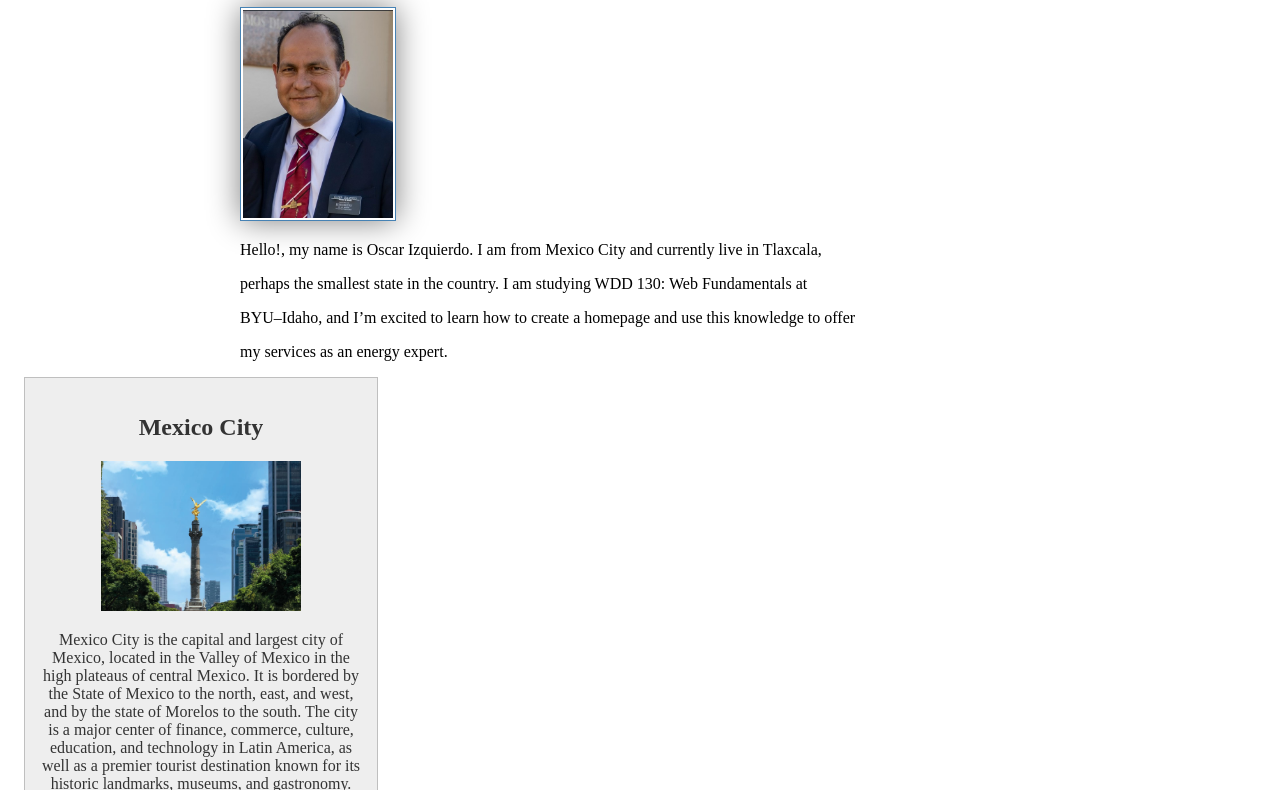
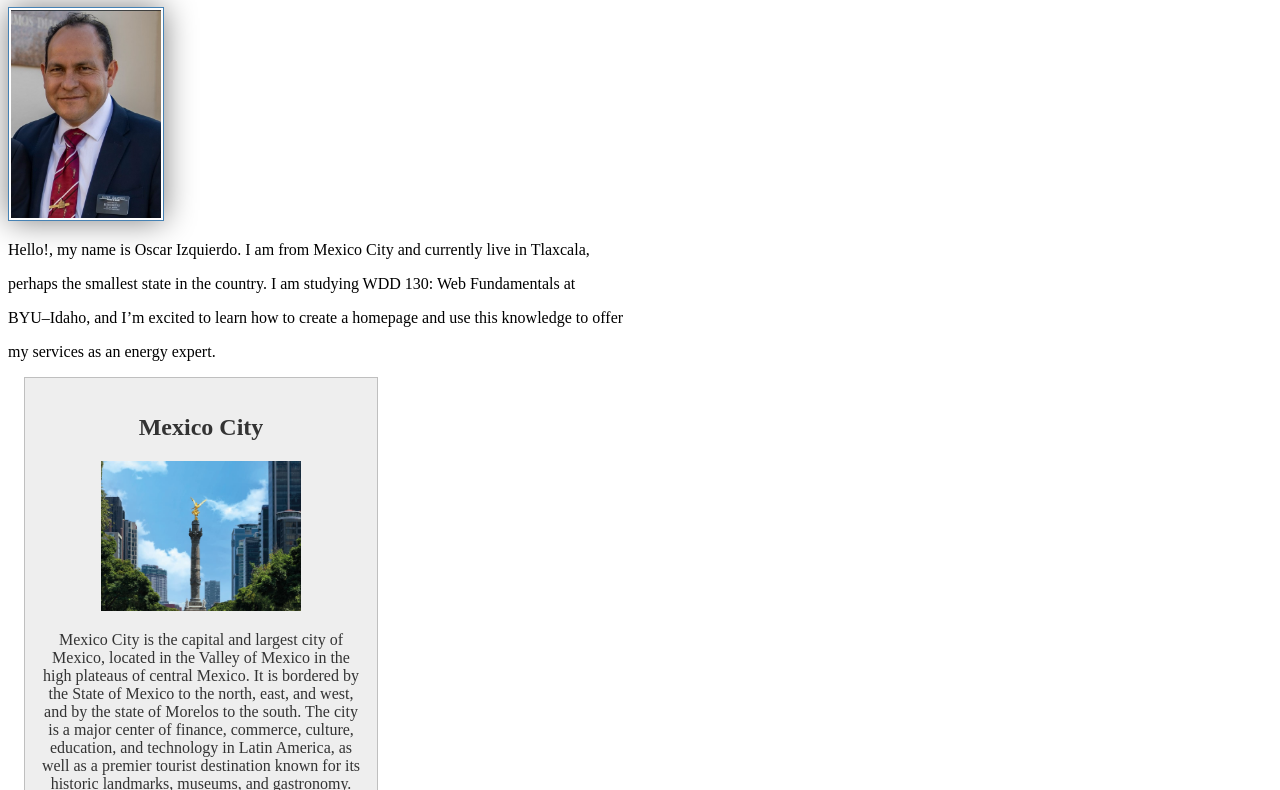
Before and after one commit to izceos67/wdd130, a plain HTML site: page index.html in a window 1280 px wide. Shown: the part 215-1005 px from the top of the page. Drawn offline with Linux system fonts and the light colour scheme.

Commit message:
fixing the main rule test2

```diff
--- a/index.html
+++ b/index.html
@@ -4,7 +4,7 @@
 <head>
     <meta charset="UTF-8">
     <meta name="viewport" content="width=device-width, initial-scale=1.0">
-    <title>WDD 130 | Personal Homepage</title>
+    <title>WDD 130 | Oscar Izquierdo's Personal Homepage</title>
     <meta name="description" content="Oscar Izquierdo's BYU-Igaho WDD 130 course home page">
     <meta name="author" content=" Oscar Izquierdo">
 
--- a/styles/styles.css
+++ b/styles/styles.css
@@ -9,13 +9,12 @@ nav a {
     display: block;
 }
 
+main {
+    max-width: 840px;
+}
+
 h1 {
     color: steelblue;
-}
-
-main {
-    max-width: 800px;
-    margin: 0 auto;
 }
 
 main img {
```
